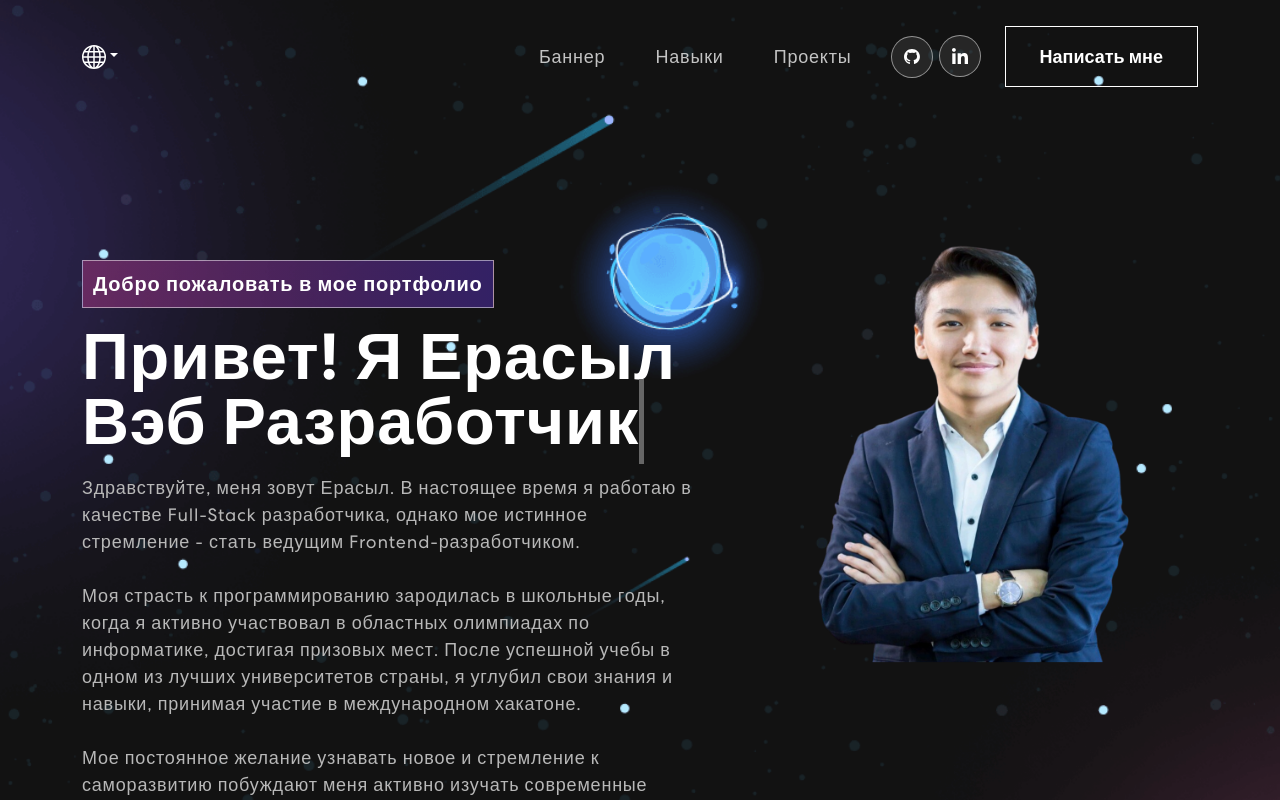
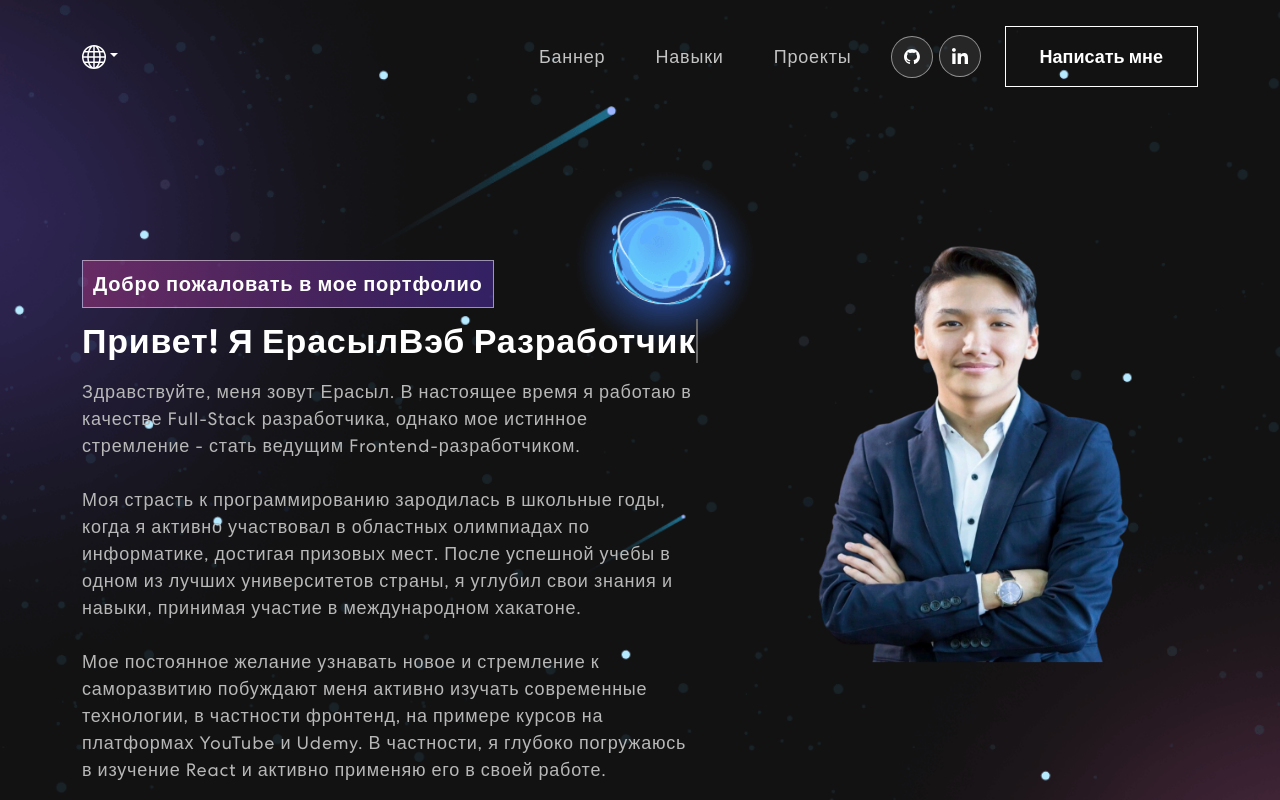
Before and after one commit to ybolat/portfolio, a React (Create React App) app: page / in a window 1280 px wide. Shown: the top 800 px of the page. Built offline with nearby package versions, Linux system fonts and the light colour scheme; some icons are missing; the HTML template or start-up script is replaced by a standard one.

Commit message:
fixed text size

```diff
--- a/src/components/banner/banner.style.css
+++ b/src/components/banner/banner.style.css
@@ -21,7 +21,7 @@
 }
 
 .banner h1 {
-    font-size: 65px;
+    font-size: 34px;
     font-weight: 700;
     letter-spacing: 0.8px;
     line-height: 1;
```
Also changed, not shown: src/components/banner/banner.component.jsx (+6 -2 lines).
